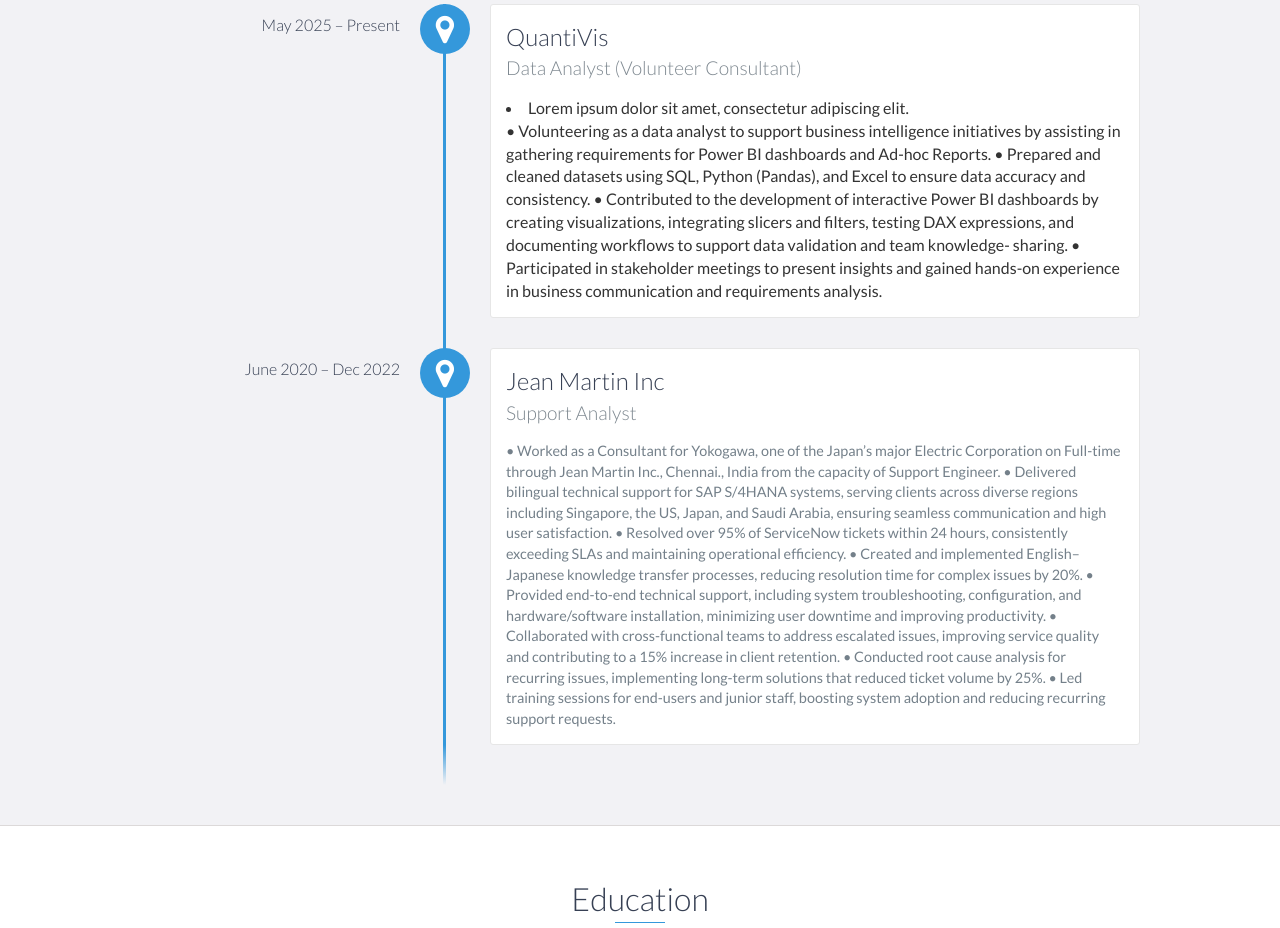
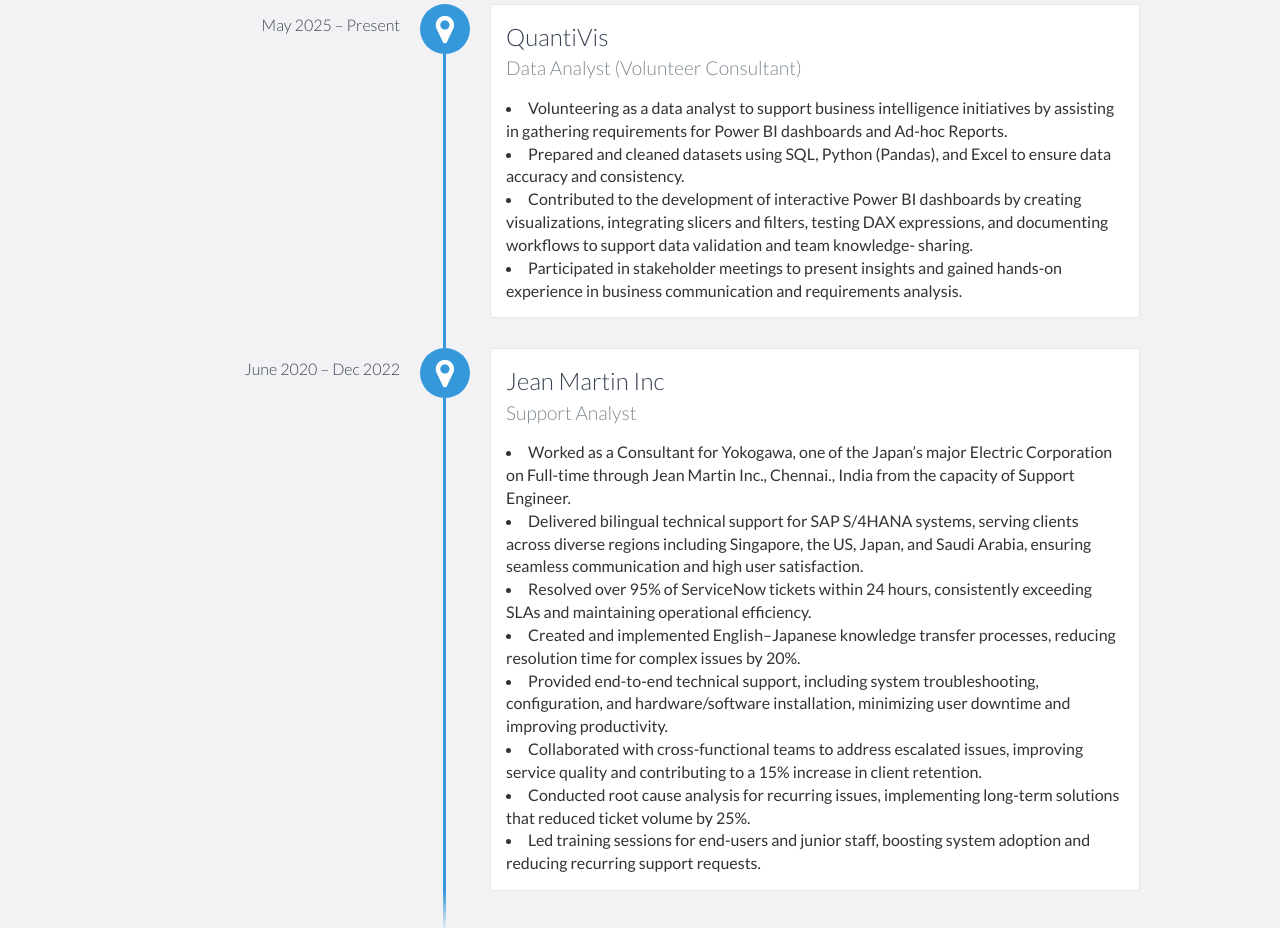
Before and after one commit to Paulineepsipha/Pauline_Portfolio, a website: page index.html in a window 1280 px wide. Shown: the part 1331-2259 px from the top of the page. Drawn offline with nearby package versions, Linux system fonts and the light colour scheme.

Commit message:
Update index.html

```diff
--- a/index.html
+++ b/index.html
@@ -89,12 +89,17 @@
                 <h4>Data Analyst (Volunteer Consultant)</h4>
                 <p>
 			<li>
-                    		Lorem ipsum dolor sit amet, consectetur adipiscing elit.
+                    		Volunteering as a data analyst to support business intelligence initiatives by assisting in gathering requirements for Power BI dashboards and Ad-hoc Reports.
                 	</li>
-                    	•	Volunteering as a data analyst to support business intelligence initiatives by assisting in gathering requirements for Power BI dashboards and Ad-hoc Reports.
-			•	Prepared and cleaned datasets using SQL, Python (Pandas), and Excel to ensure data accuracy and consistency.
-			•	Contributed to the development of interactive Power BI dashboards by creating visualizations, integrating slicers and filters, testing DAX expressions, and documenting workflows to support data validation and team knowledge- sharing.
-			•	Participated in stakeholder meetings to present insights and gained hands-on experience in business communication and requirements analysis.
+			<li>
+                    		Prepared and cleaned datasets using SQL, Python (Pandas), and Excel to ensure data accuracy and consistency.
+                	</li>
+			<li>
+                    		Contributed to the development of interactive Power BI dashboards by creating visualizations, integrating slicers and filters, testing DAX expressions, and documenting workflows to support data validation and team knowledge- sharing.
+                	</li>
+			<li>
+                    		Participated in stakeholder meetings to present insights and gained hands-on experience in business communication and requirements analysis.
+                	</li>
                 </p>
             </div>
 
@@ -102,14 +107,30 @@
                 <h3>Jean Martin Inc</h3>
                 <h4>Support Analyst</h4>
                 <p>
-                    	•	Worked as a Consultant for Yokogawa, one of the Japan’s major Electric Corporation on Full-time through Jean Martin Inc., Chennai., India from the capacity of Support Engineer.
-			•	Delivered bilingual technical support for SAP S/4HANA systems, serving clients across diverse regions including Singapore, the US, Japan, and Saudi Arabia, ensuring seamless communication and high user satisfaction.
-			•	Resolved over 95% of ServiceNow tickets within 24 hours, consistently exceeding SLAs and maintaining operational efficiency.
-			•	Created and implemented English–Japanese knowledge transfer processes, reducing resolution time for complex issues by 20%.
-			•	Provided end-to-end technical support, including system troubleshooting, configuration, and hardware/software installation, minimizing user downtime and improving productivity.
-			•	Collaborated with cross-functional teams to address escalated issues, improving service quality and contributing to a 15% increase in client retention.
-			•	Conducted root cause analysis for recurring issues, implementing long-term solutions that reduced ticket volume by 25%.
-			•	Led training sessions for end-users and junior staff, boosting system adoption and reducing recurring support requests.
+			<li>
+                    		Worked as a Consultant for Yokogawa, one of the Japan’s major Electric Corporation on Full-time through Jean Martin Inc., Chennai., India from the capacity of Support Engineer.
+                	</li>
+			<li>
+                    		Delivered bilingual technical support for SAP S/4HANA systems, serving clients across diverse regions including Singapore, the US, Japan, and Saudi Arabia, ensuring seamless communication and high user satisfaction.
+                	</li>
+			<li>
+                    		Resolved over 95% of ServiceNow tickets within 24 hours, consistently exceeding SLAs and maintaining operational efficiency.
+                	</li>
+			<li>
+                    		Created and implemented English–Japanese knowledge transfer processes, reducing resolution time for complex issues by 20%.
+                	</li>
+			<li>
+                    		Provided end-to-end technical support, including system troubleshooting, configuration, and hardware/software installation, minimizing user downtime and improving productivity.
+                	</li>
+			<li>
+                    		Collaborated with cross-functional teams to address escalated issues, improving service quality and contributing to a 15% increase in client retention.
+                	</li>
+			<li>
+                    		Conducted root cause analysis for recurring issues, implementing long-term solutions that reduced ticket volume by 25%.
+                	</li>
+			<li>
+                    		Led training sessions for end-users and junior staff, boosting system adoption and reducing recurring support requests.
+                	</li>
                 </p>
             </div>
         </div>
```
